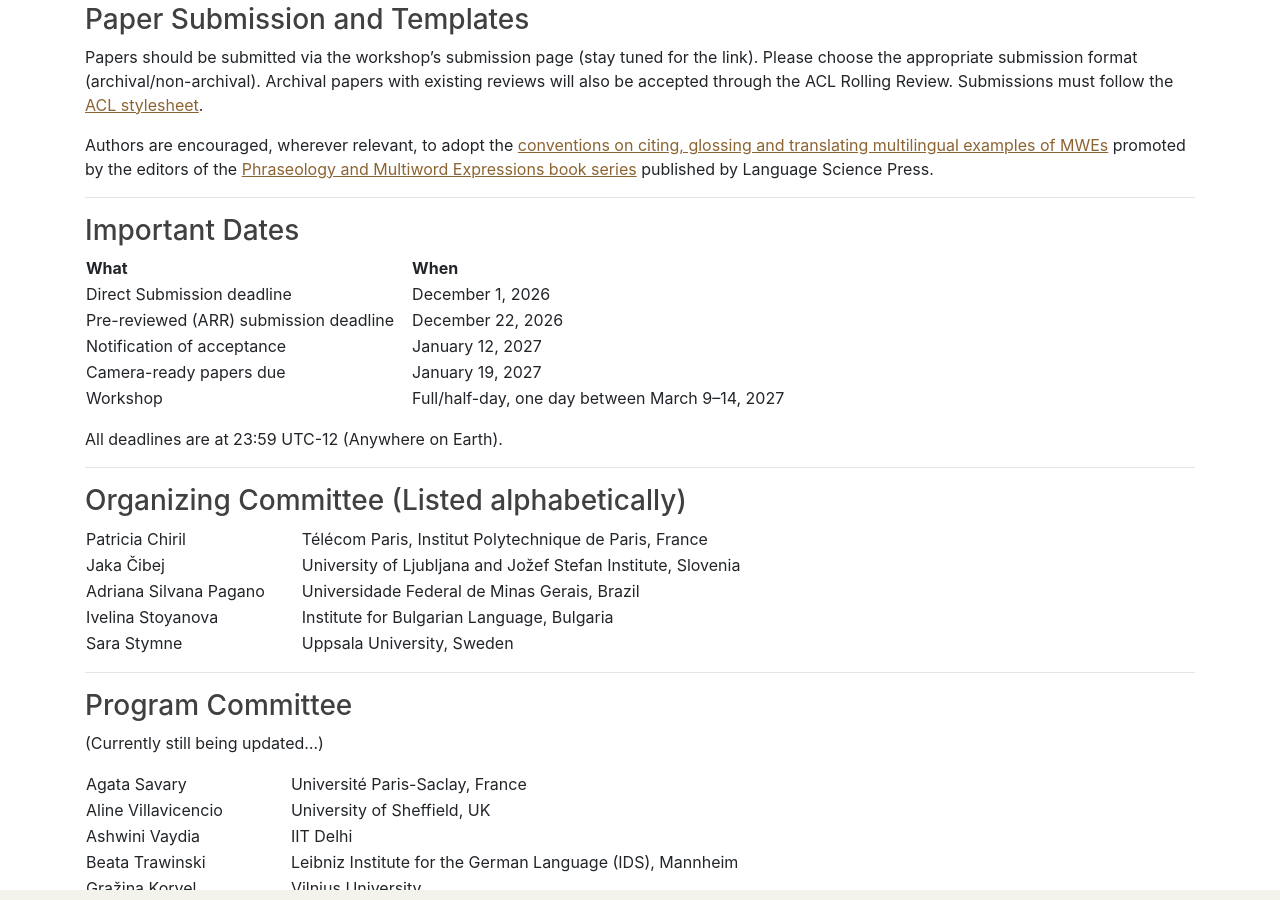
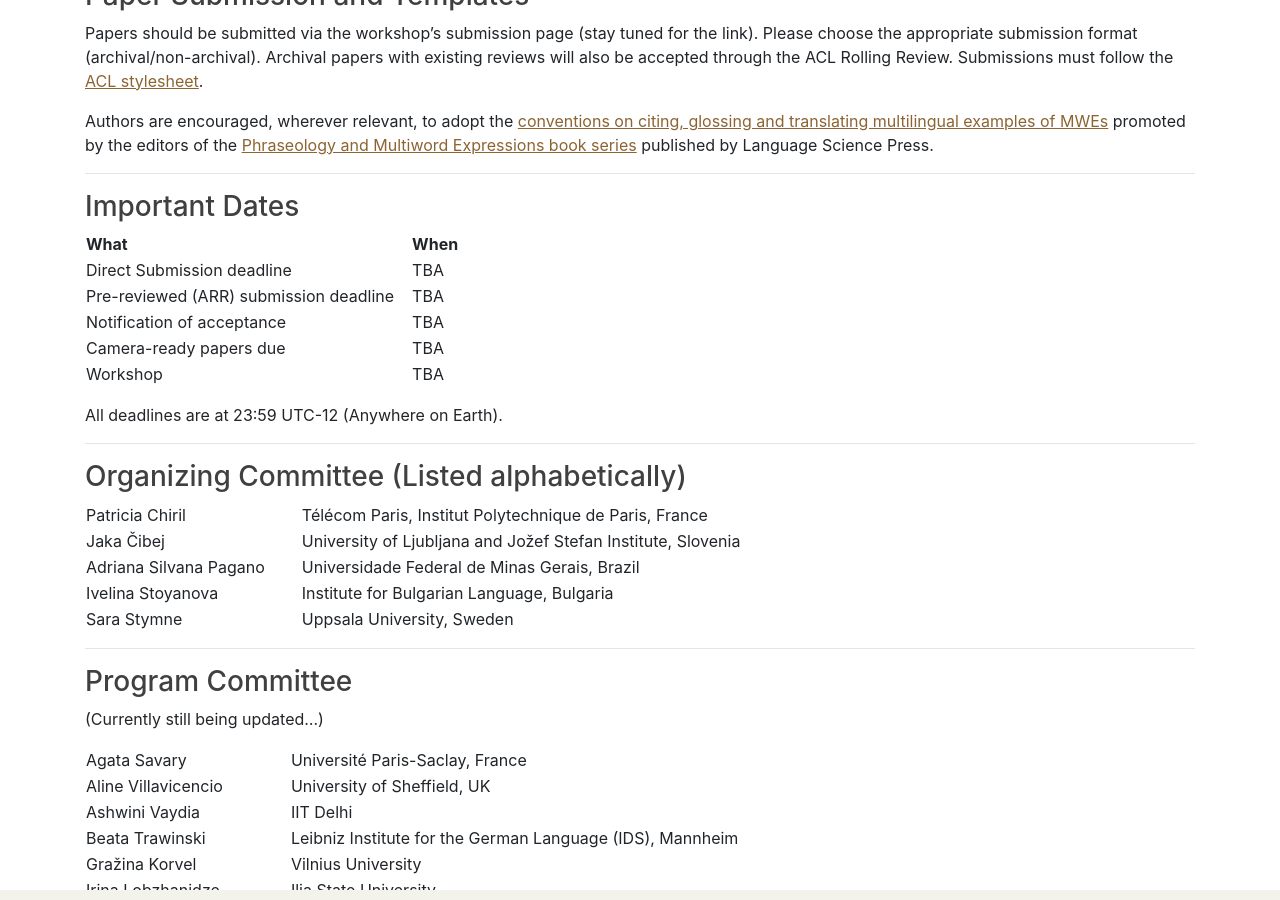
Before and after one commit to multiword/multiword.github.io, a Jekyll site: the page built from mwe2027/index.md, in a window 1280 px wide and 900 px high, scrolled down 1711 px. Built offline with Jekyll 4.4.1, drawn with Linux system fonts in a browser that asks for light colours; comment, search, counter and statistics services are not loaded; some of the changed lines change nothing that is shown.

Commit message:
Update for MWE2027

```diff
--- a/mwe2027/index.md
+++ b/mwe2027/index.md
@@ -55,7 +55,7 @@ The Special Interest Group on the Lexicon ([SIGLEX](http://www.siglex.org/)) of
     Contents on this page
   </summary>
 <!-- - [Proceedings and video recording](#proceedings-video) -->
-- [Program](#program)
+<!-- - [Program](#program) -->
 - [Registration](#registration)
 - [Description](#description)
 <!-- - [Shared tasks](#sharedtasks) -->
@@ -379,13 +379,21 @@ The PARSEME community wishes to pay tribute to one of our colleagues who passed
 
 | What                       | When                       |
 | -------------------------- | -------------------------- |
+| Direct Submission deadline  | TBA           |
+| Pre-reviewed (ARR) submission deadline    |  TBA         |
+| Notification of acceptance | TBA              |
+| Camera-ready papers due    | TBA             |
+| Workshop                   | TBA        |
+
+<!--
+| What                       | When                       |
+| -------------------------- | -------------------------- |
 | Direct Submission deadline  | December 1, 2026           |
 | Pre-reviewed (ARR) submission deadline    |  December 22, 2026         |
 | Notification of acceptance | January 12, 2027              |
 | Camera-ready papers due    | January 19, 2027             |
 | Workshop                   | Full/half-day, one day between March 9–14, 2027         |
-
-
+-->
 
 All deadlines are at 23:59 UTC-12 (Anywhere on Earth).
 
@@ -537,7 +545,7 @@ The workshop follows the [ACL anti-harassment policy](https://www.aclweb.org/adm
 
 ### <a name="contact"> Contact </a>
 
-<!--For any inquiries regarding the workshop, please send an email to the Organizing Committee at [XXX@XXX.XXX](mailto:XXX@XXX.XXX).-->
+<!--For any inquiries regarding the workshop, please send an email to the Organizing Committee at [siglex-mwe-board@googlegroups.com](mailto: siglex-mwe-board@googlegroups.com).-->
 
 Please register to [SIGLEX](../organization/members) and check the "MWE
 Section" box to be registered to our [mailing list](../mailinglist).
```
